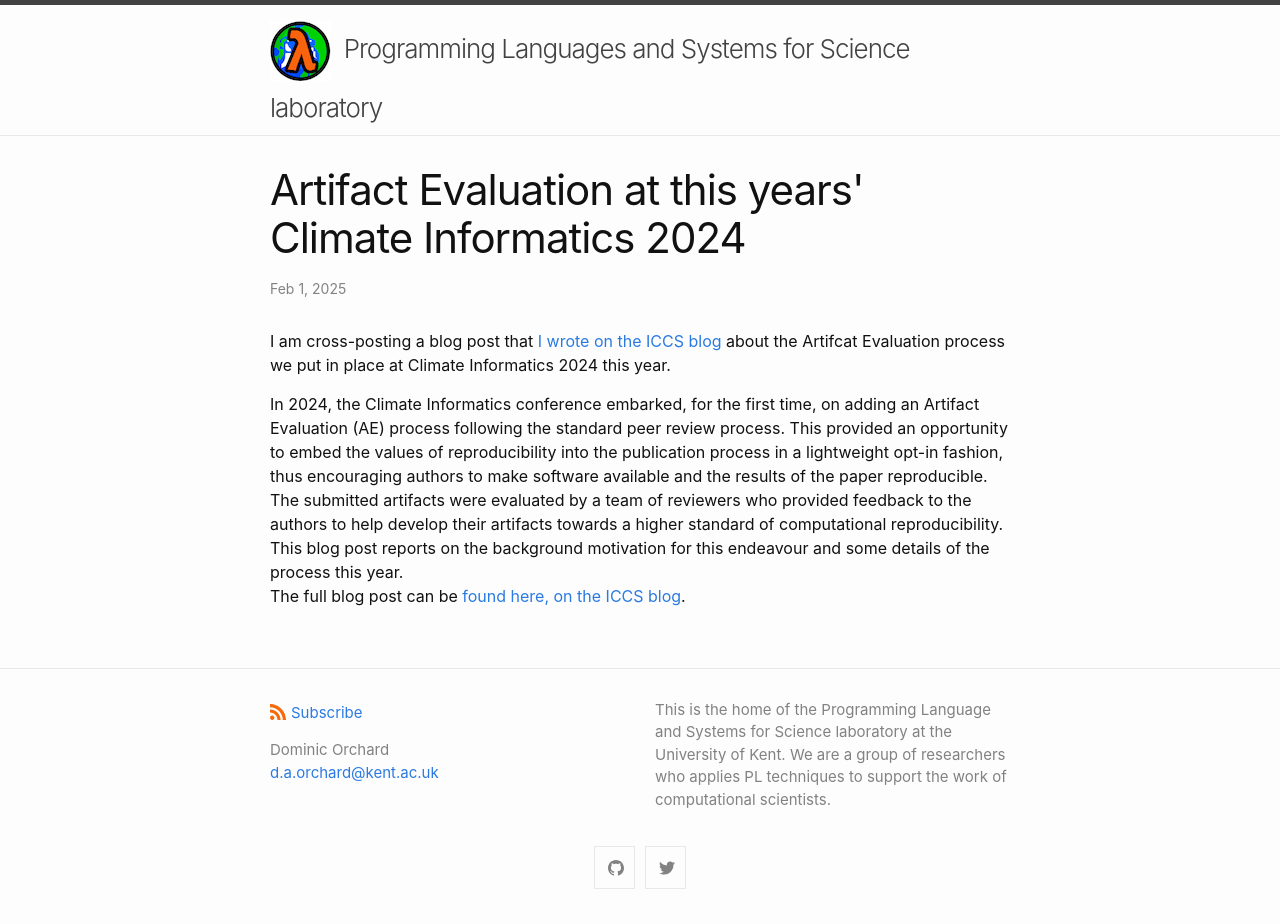
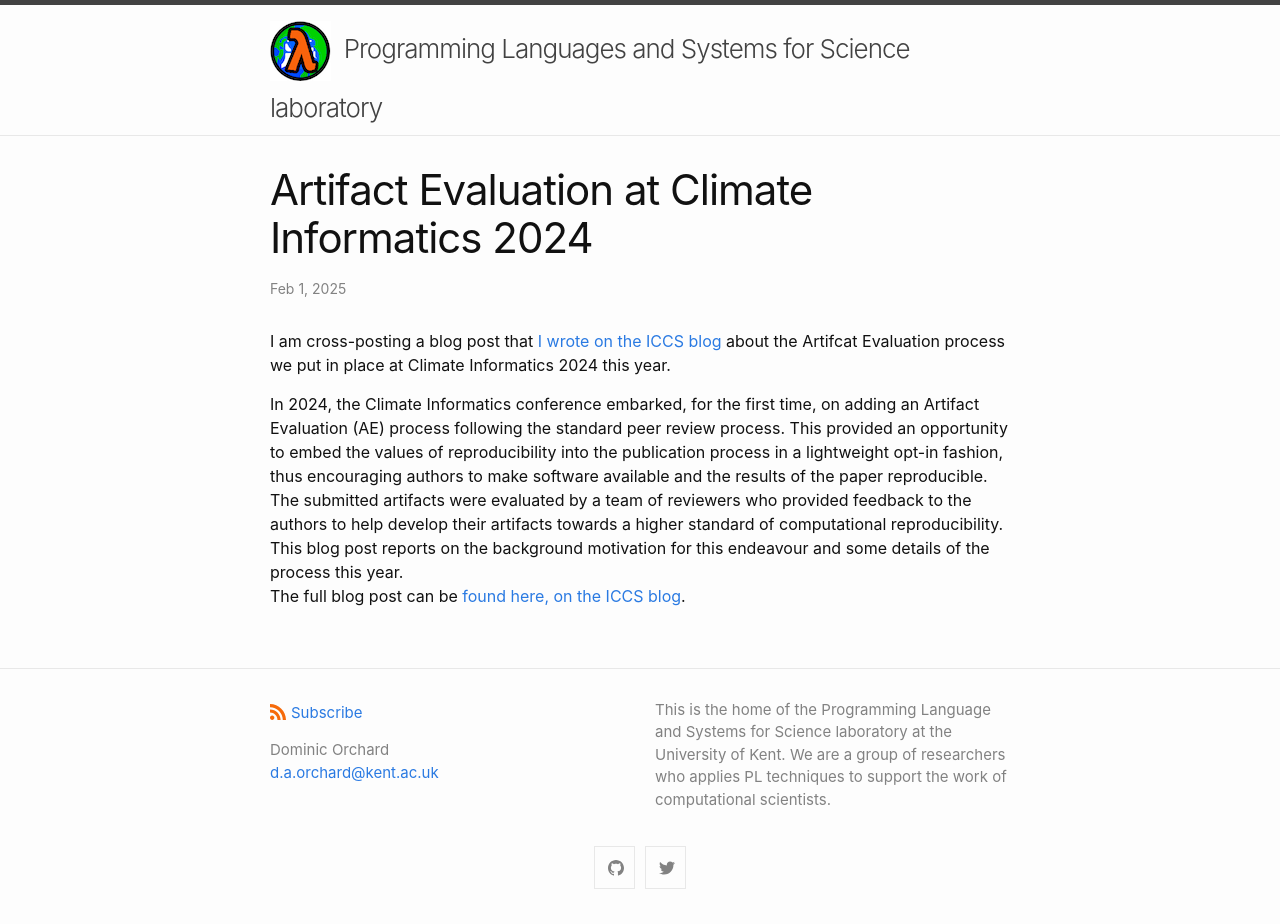
Before and after one commit to plas4sci/plas4sci.github.io, a Jekyll site: the page built from _posts/2025-02-01-ci2024-ae.md, in a window 1280 px wide. Built offline with Jekyll 4.4.1, drawn with Linux system fonts in a browser that asks for light colours.

Commit message:
Update 2025-02-01-ci2024-ae.md

```diff
--- a/_posts/2025-02-01-ci2024-ae.md
+++ b/_posts/2025-02-01-ci2024-ae.md
@@ -1,7 +1,7 @@
 ---
 layout: post
-title: "Artifact Evaluation at this years' Climate Informatics 2024"
-category: conference
+title: "Artifact Evaluation at Climate Informatics 2024"
+category: misc
 ---
 
 I am cross-posting a blog post that [I wrote on the ICCS blog](https://iccs.cam.ac.uk/news/artifact-evaluation-years-climate-informatics-2024) about the Artifcat Evaluation process we put in place at Climate Informatics 2024 this year.
```
